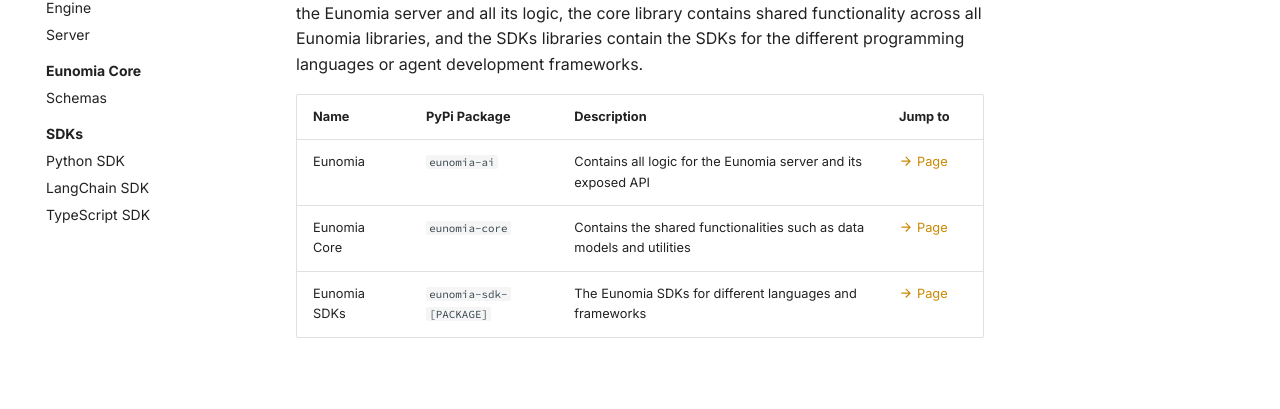
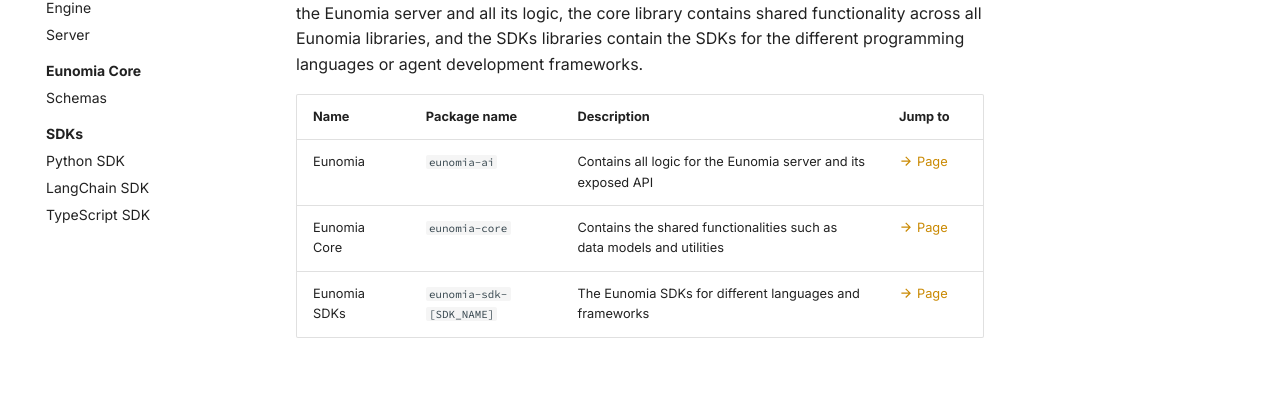
Before and after one commit to whataboutyou-ai/eunomia, an MkDocs documentation site: the page built from docs/api/index.md, in a window 1280 px wide. Shown: the part 295-704 px from the top of the page. Built offline with MkDocs 1.6.1 and Material for MkDocs 9.7.7, drawn with Linux system fonts in a browser that asks for light colours; comment, search, counter and statistics services are not loaded.

Commit message:
Small fixes

```diff
--- a/docs/api/index.md
+++ b/docs/api/index.md
@@ -2,8 +2,8 @@ This section contains the detailed API documentation for Eunomia.
 
 Eunomia is developed and distributed through multiple libraries. The main library contains the Eunomia server and all its logic, the core library contains shared functionality across all Eunomia libraries, and the SDKs libraries contain the SDKs for the different programming languages or agent development frameworks.
 
-| Name         | PyPi Package            | Description                                                           | Jump to                                        |
-| ------------ | ----------------------- | --------------------------------------------------------------------- | ---------------------------------------------- |
-| Eunomia      | `eunomia-ai`            | Contains all logic for the Eunomia server and its exposed API         | [:material-arrow-right: Page](./main/index.md) |
-| Eunomia Core | `eunomia-core`          | Contains the shared functionalities such as data models and utilities | [:material-arrow-right: Page](./core/index.md) |
-| Eunomia SDKs | `eunomia-sdk-[PACKAGE]` | The Eunomia SDKs for different languages and frameworks               | [:material-arrow-right: Page](./sdks/index.md) |
+| Name         | Package name             | Description                                                           | Jump to                                        |
+| ------------ | ------------------------ | --------------------------------------------------------------------- | ---------------------------------------------- |
+| Eunomia      | `eunomia-ai`             | Contains all logic for the Eunomia server and its exposed API         | [:material-arrow-right: Page](./main/index.md) |
+| Eunomia Core | `eunomia-core`           | Contains the shared functionalities such as data models and utilities | [:material-arrow-right: Page](./core/index.md) |
+| Eunomia SDKs | `eunomia-sdk-[SDK_NAME]` | The Eunomia SDKs for different languages and frameworks               | [:material-arrow-right: Page](./sdks/index.md) |
```
Also changed, not shown: 1 other file.
